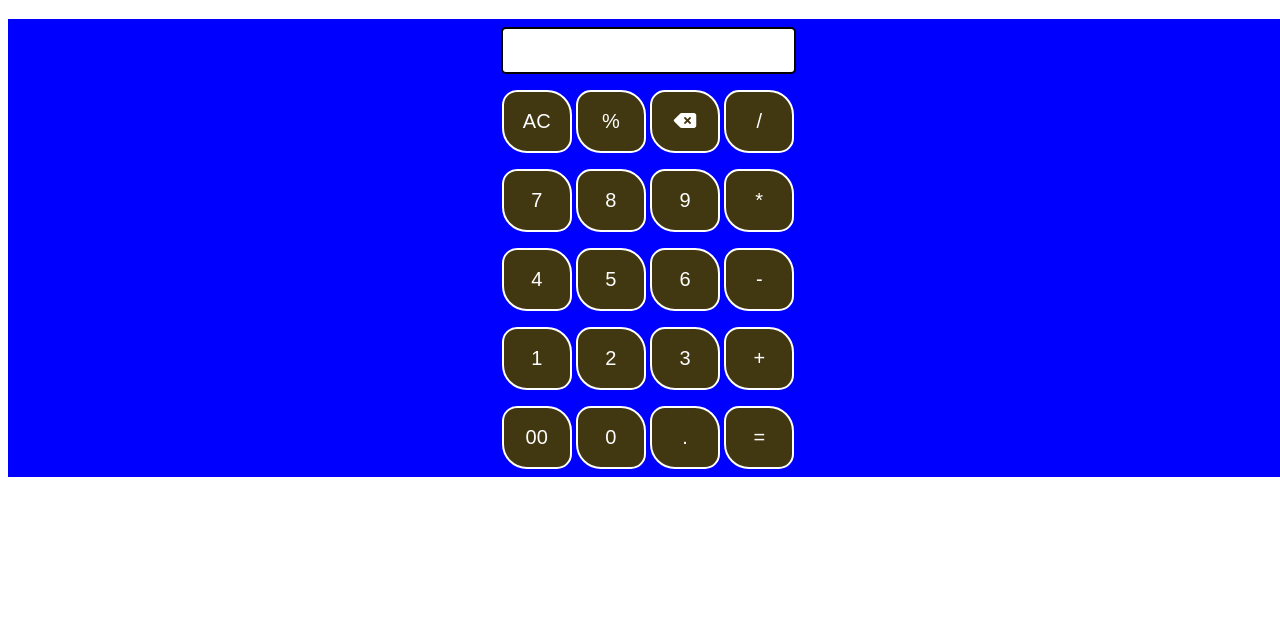
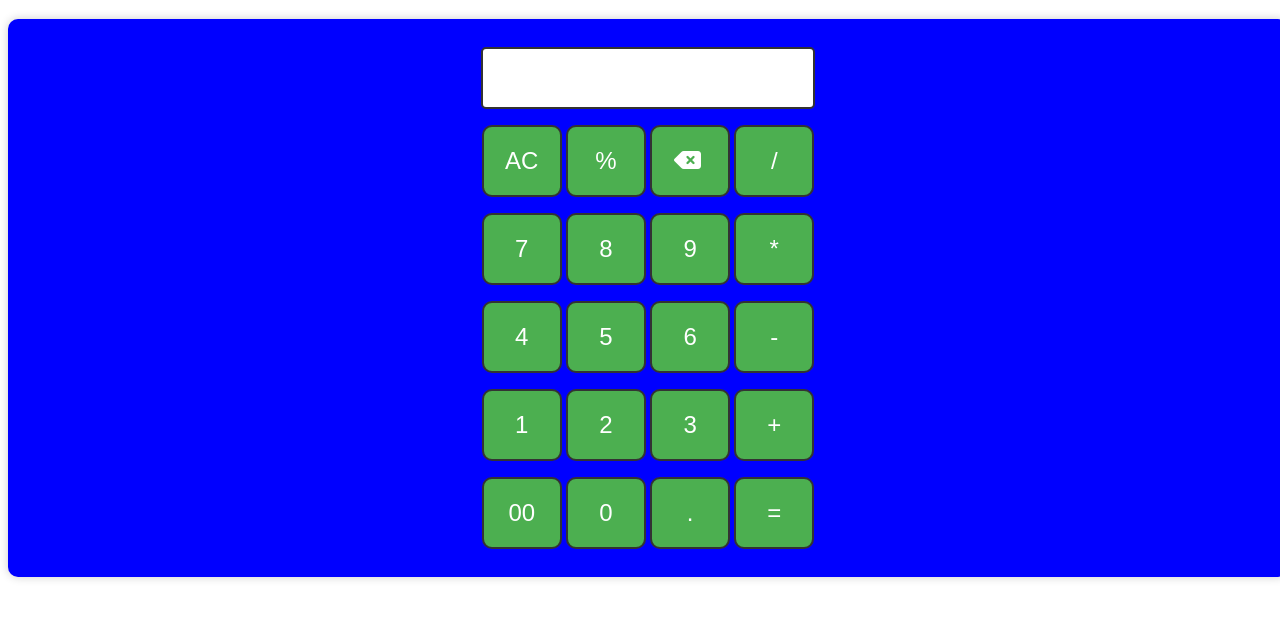
Before and after one commit to Dheerajk99/calulator, a plain HTML site: page index.html in a window 1280 px wide. Shown: the part 67-686 px from the top of the page. Drawn offline with Linux system fonts and the light colour scheme.

Commit message:
Update style.css

```diff
--- a/style.css
+++ b/style.css
@@ -6,12 +6,12 @@ body {
 }
 
 .button {
-    background-color: rgb(65, 55, 17);
-    font-size: 20px;
-    width: 70px;
-    padding: 18px;
-    border: 2px solid white;
-    border-radius: 15px 25px;
+    background-color: #4CAF50;
+    font-size: 24px;
+    width: 80px;
+    padding: 20px;
+    border: 2px solid #333;
+    border-radius: 10px;
     cursor: pointer;
     color: white;
 
@@ -24,12 +24,12 @@ body {
 }
 
 .row input {
-    width: 291px;
-    font-size: 20px;
-    margin: 0;
-    padding: 10px 0px;
-    border: 2px solid black;
+    width: 300px;
+    font-size: 24px;
+    padding: 15px;
+    border: 2px solid #333;
     border-radius: 5px;
+    text-align: right;
 }
 
 .button:hover {
@@ -39,6 +39,43 @@ body {
 
 .backspace-button {
     color: white;
+}
+
+.container {
+    background-color: #f2f2f2;
+    padding: 20px;
+    border-radius: 10px;
+    box-shadow: 0px 0px 10px rgba(0, 0, 0, 0.2);
+}
+
+/* Add button hover effect */
+.button:hover {
+    background-color: #45a049;
+}
+
+/* Add icons to buttons */
+.button i {
+    margin-right: 5px;
+}
+
+/* Center align the calculator header */
+h1.text-center {
+    text-align: center;
+}
+
+/* Add a header and footer */
+.header {
+    background-color: #333;
+    color: white;
+    padding: 10px;
+    text-align: center;
+}
+
+.footer {
+    background-color: #333;
+    color: white;
+    padding: 10px;
+    text-align: center;
 }
 
 
```
